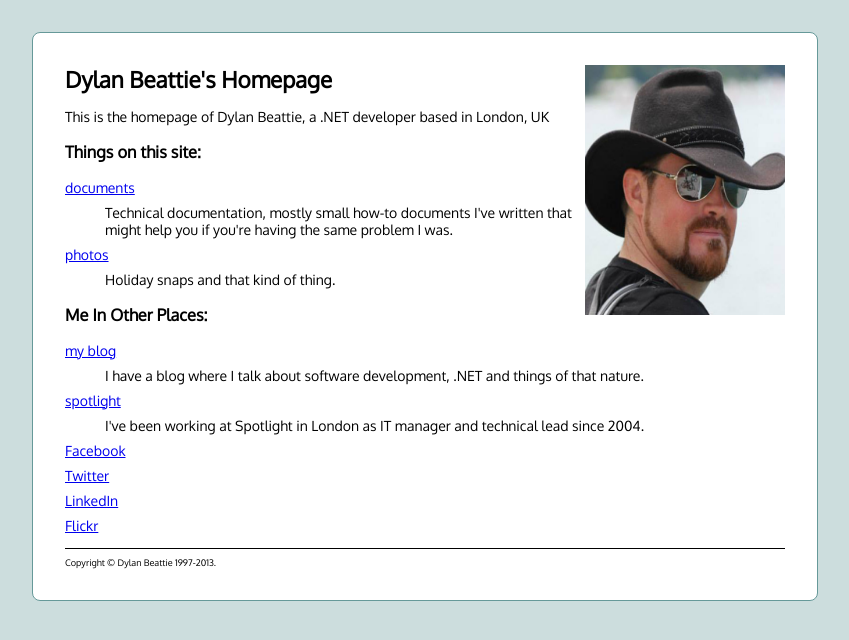
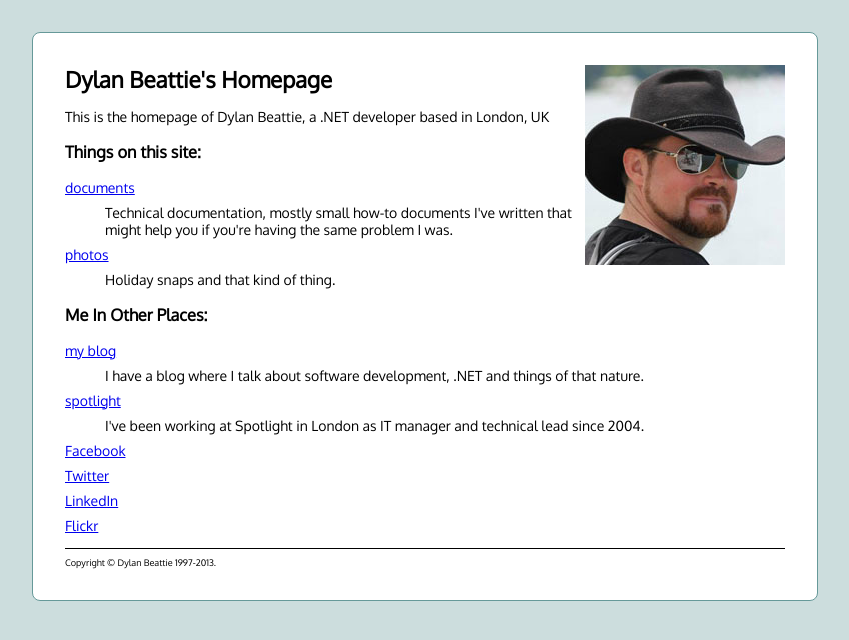
Before and after one commit to dylanbeattie/dylanbeattie.github.io, a plain HTML site: page index.html in a window 1280 px wide. Shown: the whole page, without its empty margins (215-1064 px from the left). Drawn offline with Linux system fonts and the light colour scheme.

Commit message:
Added mugshot and cleaned up homepage photo code.

```diff
--- a/index.html
+++ b/index.html
@@ -12,7 +12,7 @@
     </style>
   </head>
   <body>
-    <img src="dylanbeattie.jpg" style="width: 200px; height: 250px; float: right; margin: 0px 0px 8px 8px;" alt="Photograph of Dylan Beattie" title="Photograph of Dylan Beattie" />
+    <img src="dylanbeattie-200x200.jpg" style="width: 200px; height: 200px; float: right; margin: 0px 0px 8px 8px;" alt="Photograph of Dylan Beattie" title="Photograph of Dylan Beattie" />
     <h1>Dylan Beattie's Homepage</h1>
     <p>This is the homepage of Dylan Beattie, a .NET developer based in London, UK</p>
     <h3>Things on this site:</h3>
```
Also changed, not shown: dylanbeattie-200x200.jpg (added).
